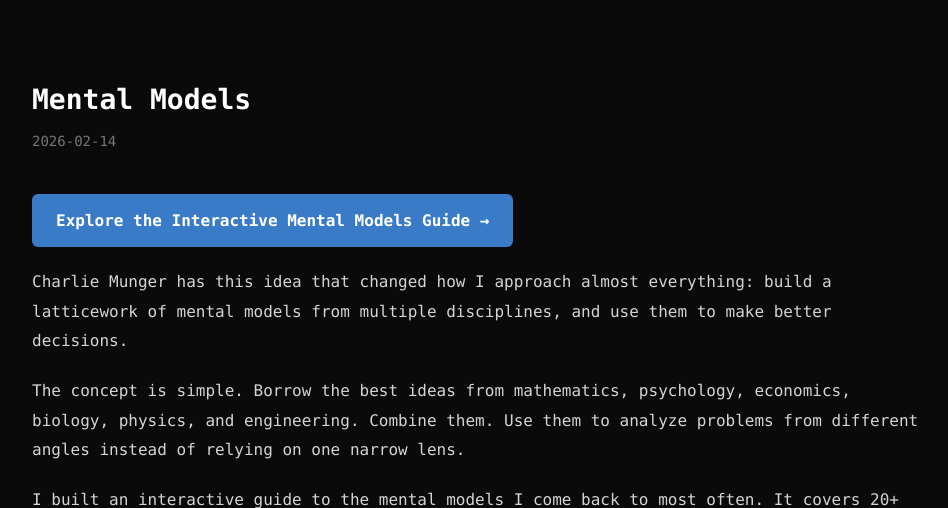
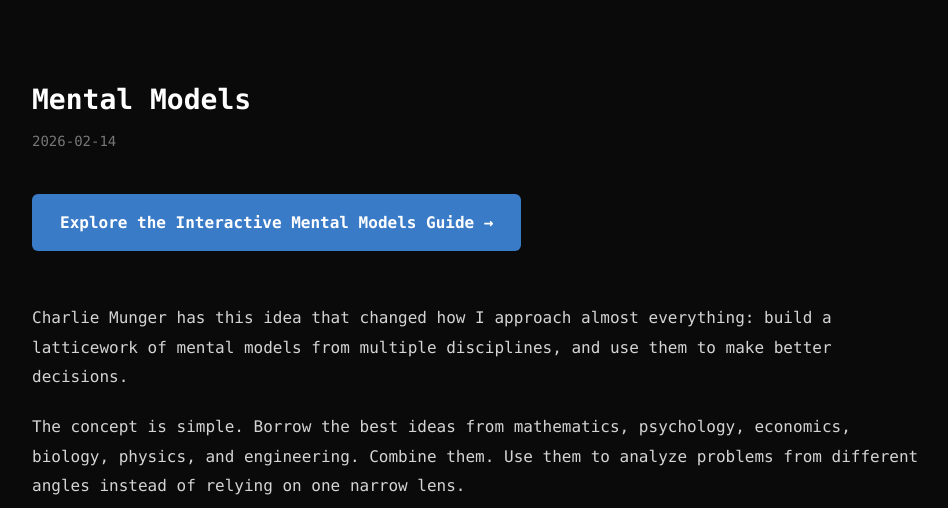
Before and after one commit to nko614/kosinski-website, a Flask app: page /blog/mental-models in a window 1280 px wide. Shown: the part 60-568 px from the top of the page, without its empty margins (160-1108 px from the left). Run offline with Flask 3, Linux system fonts and the light colour scheme.

Commit message:
update link in blog post for mental models

```diff
--- a/posts/mental-models.md
+++ b/posts/mental-models.md
@@ -4,7 +4,7 @@ date: 2026-02-14
 summary: Why I built an interactive guide to the mental models that shape how I think and make decisions.
 ---
 
-[**Explore the Interactive Mental Models Guide →**](http://167.71.247.51/mental_models/)
+<a href="http://167.71.247.51/mental_models/" target="_blank" class="post-cta">Explore the Interactive Mental Models Guide →</a>
 
 Charlie Munger has this idea that changed how I approach almost everything: build a latticework of mental models from multiple disciplines, and use them to make better decisions.
 
--- a/static/css/style.css
+++ b/static/css/style.css
@@ -372,23 +372,25 @@ main {
     padding: 0;
 }
 
-.post-content > p:first-child a strong {
+.post-cta {
     display: inline-block;
     background: #3a7bc8;
     color: #ffffff;
-    padding: 12px 24px;
+    padding: 14px 28px;
     border-radius: 6px;
     font-size: 16px;
+    font-weight: 600;
+    font-family: var(--font-mono);
     border: none;
+    cursor: pointer;
     transition: background 0.2s;
+    margin-bottom: 32px;
 }
 
-.post-content > p:first-child a {
+.post-cta:hover {
+    background: #2d62a3;
     border: none;
-}
-
-.post-content > p:first-child a strong:hover {
-    background: #2d62a3;
+    color: #ffffff;
 }
 
 .post-content blockquote {
```
